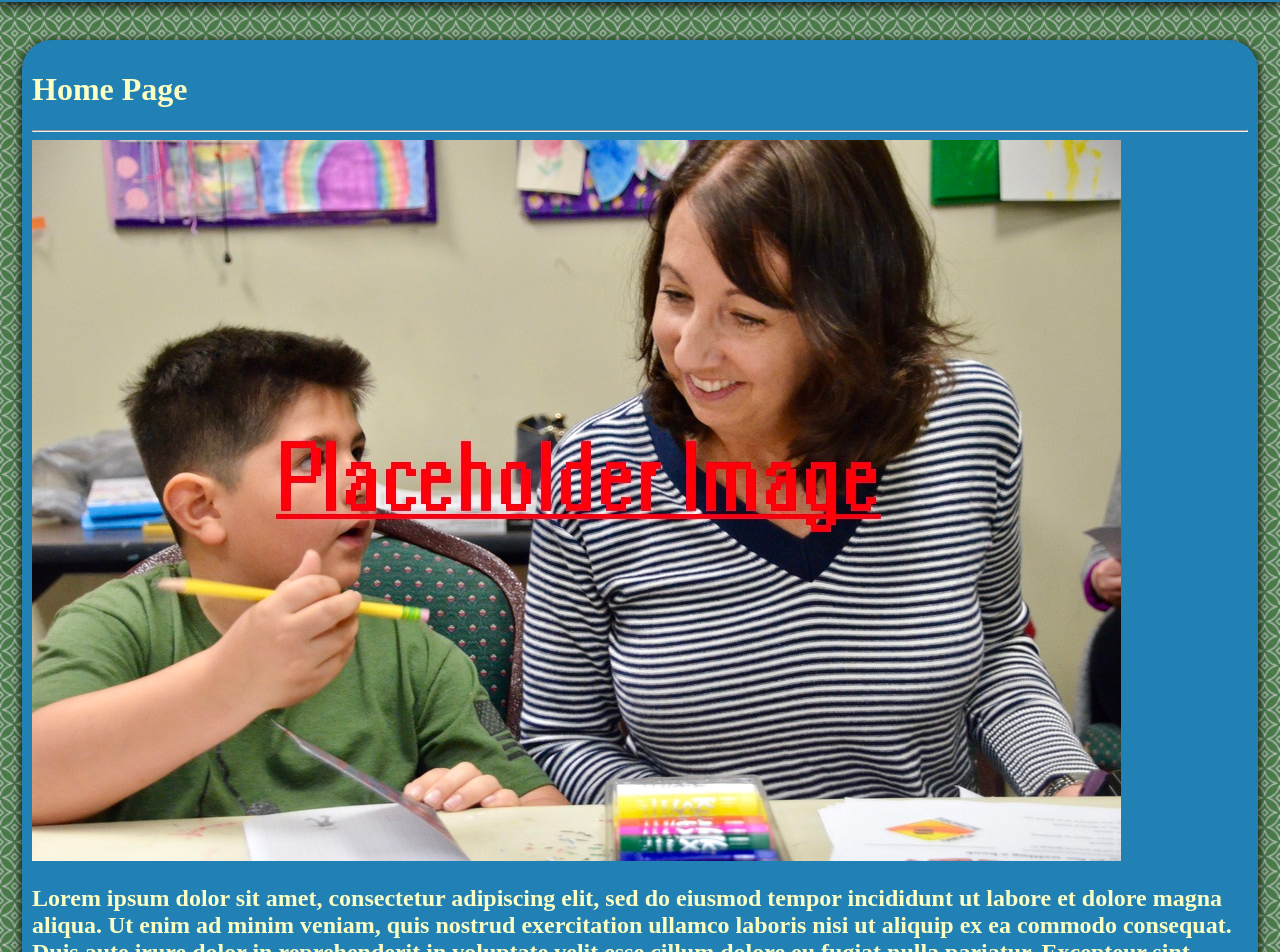
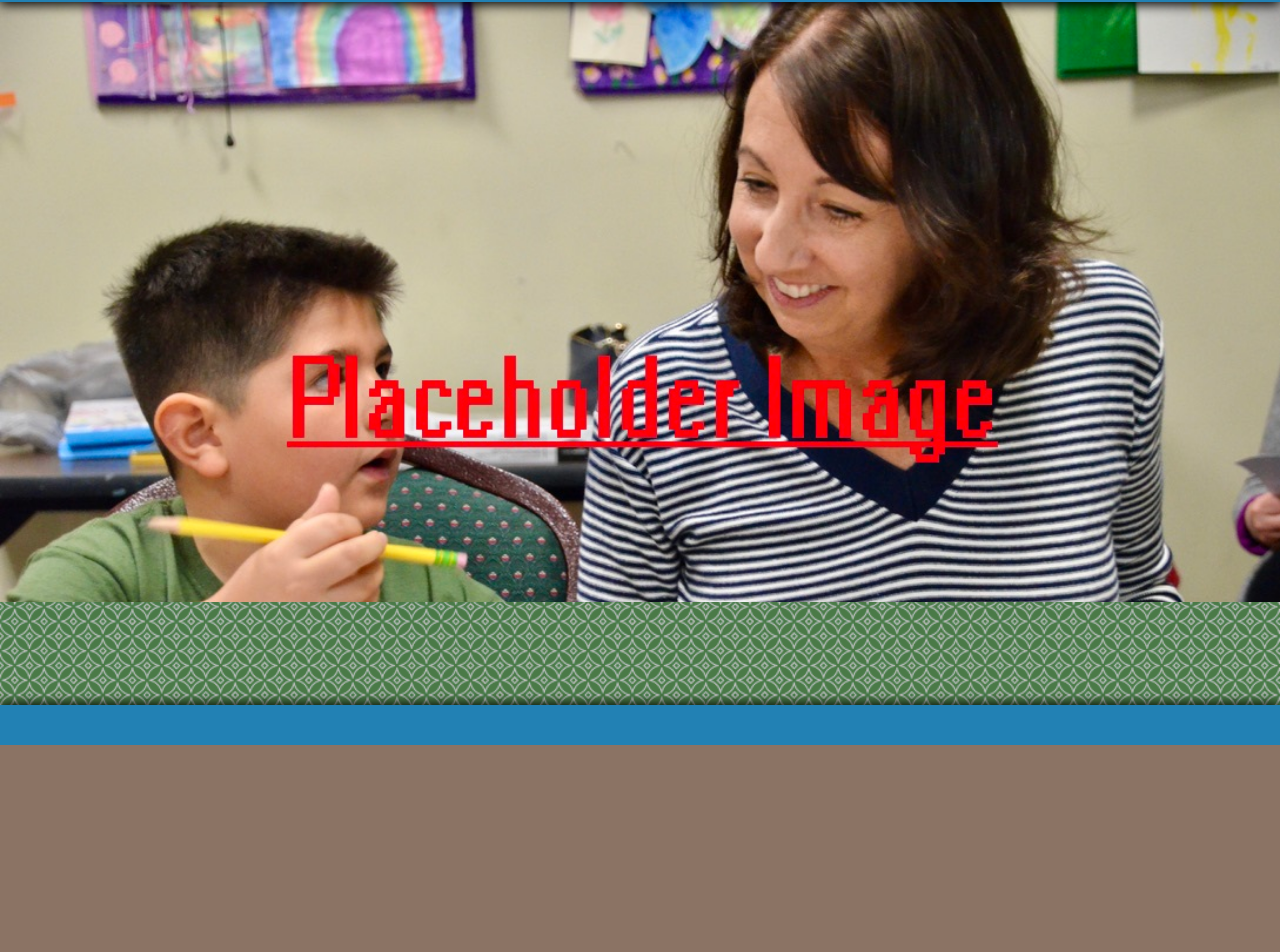
Before and after one commit to palminski/kind-aunty, an Angular app: page / in a window 1280 px wide. Shown: the part 55-1007 px from the top of the page. After the commit the page ends 800 px from the top, so only its background shows below. Built offline with nearby package versions, Linux system fonts and the light colour scheme.

Commit message:
setting up home page

```diff
--- a/src/app/components/nav-bar/nav-bar.component.css
+++ b/src/app/components/nav-bar/nav-bar.component.css
@@ -1,7 +1,10 @@
+
+
 nav{
     background-color: var(--bg-navigation);
-
+    position: relative;
     filter: drop-shadow(0px 3px 6px);
+    z-index: 10;
 }
 
 ul {
--- a/src/app/components/nav-bar/nav-bar.component.html
+++ b/src/app/components/nav-bar/nav-bar.component.html
@@ -8,4 +8,3 @@
     <li><a class="hoverable" routerLink="/for-teachers" routerLinkActive="active" ariaCurrentWhenActive="page">For Teachers</a></li>
   </ul>
 </nav>
-<br>
--- a/src/app/pages/about/about.component.html
+++ b/src/app/pages/about/about.component.html
@@ -33,8 +33,6 @@
         <div class="invis-block animate-from-transparent" appScrollAnimation>
             <ul>
                 <h1 class="list-header animate-from-transparent" appScrollAnimation>Degrees</h1>
-
-
                 <li *ngFor="let listItem of degrees" class="animate-from-transparent" appScrollAnimation>
                     <span class="bold">{{listItem.header}}</span>
                     <div *ngIf="listItem.description">
@@ -45,5 +43,4 @@
             </ul>
         </div>
     </div>
-
 </div>
--- a/src/app/pages/contact/contact.component.html
+++ b/src/app/pages/contact/contact.component.html
@@ -1,16 +1,23 @@
+<div class="page grow-in">
     <div class="container block">
         <h1>Contact</h1>
         <hr>
-    <p>Please Press the button below to test function in the contact component. Do note that this is not the finalised version of the page, it is just used to test how input will be handled so we can use it to send emails later!</p>
-    <form #contactForm="ngForm" (ngSubmit)="onSubmit()" >
-        <input id="input-test-1" placeholder="input test 1" [(ngModel)]="model.test1" name="test1" (ngModelChange)="onFormChanged()">
+        <p>Please Press the button below to test function in the contact component. Do note that this is not the
+            finalised version of the page, it is just used to test how input will be handled so we can use it to send
+            emails later!</p>
+        <form #contactForm="ngForm" (ngSubmit)="onSubmit()">
+            <input id="input-test-1" placeholder="input test 1" [(ngModel)]="model.test1" name="test1"
+                (ngModelChange)="onFormChanged()">
 
-        <input id="input-test-2" placeholder="input test 2" [(ngModel)]="model.test2" name="test2" (ngModelChange)="onFormChanged()">
+            <input id="input-test-2" placeholder="input test 2" [(ngModel)]="model.test2" name="test2"
+                (ngModelChange)="onFormChanged()">
             <button>Submit</button>
 
         </form>
-    <h1 *ngIf="isSubmitted">Form was Submited with values: [{{submittedMessage.test1}}] [{{submittedMessage.test2}}]</h1>
+        <h1 *ngIf="isSubmitted">Form was Submited with values: [{{submittedMessage.test1}}] [{{submittedMessage.test2}}]
+        </h1>
         <hr>
         Data from form will display here in json format for tesing
         <br> {{model | json}}
     </div>
+</div>
--- a/src/app/pages/for-parents/for-parents.component.html
+++ b/src/app/pages/for-parents/for-parents.component.html
@@ -1,5 +1,11 @@
-<div class="container block">
-<h1>For Parents</h1>
-<hr>
-<p>Lorem ipsum dolor sit amet, consectetur adipiscing elit, sed do eiusmod tempor incididunt ut labore et dolore magna aliqua. Ut enim ad minim veniam, quis nostrud exercitation ullamco laboris nisi ut aliquip ex ea commodo consequat. Duis aute irure dolor in reprehenderit in voluptate velit esse cillum dolore eu fugiat nulla pariatur. Excepteur sint occaecat cupidatat non proident, sunt in culpa qui officia deserunt mollit anim id est laborum.</p>
+<div class="page grow-in">
+    <div class="container block">
+        <h1>For Parents</h1>
+        <hr>
+        <p>Lorem ipsum dolor sit amet, consectetur adipiscing elit, sed do eiusmod tempor incididunt ut labore et dolore
+            magna aliqua. Ut enim ad minim veniam, quis nostrud exercitation ullamco laboris nisi ut aliquip ex ea
+            commodo consequat. Duis aute irure dolor in reprehenderit in voluptate velit esse cillum dolore eu fugiat
+            nulla pariatur. Excepteur sint occaecat cupidatat non proident, sunt in culpa qui officia deserunt mollit
+            anim id est laborum.</p>
+    </div>
 </div>
--- a/src/app/pages/for-teachers/for-teachers.component.html
+++ b/src/app/pages/for-teachers/for-teachers.component.html
@@ -1,5 +1,8 @@
+<div class="page grow-in">
 <div class="container-2 block">
     <h1>For Teachers</h1>
     <hr>
     <p>Lorem ipsum dolor sit amet, consectetur adipiscing elit, sed do eiusmod tempor incididunt ut labore et dolore magna aliqua. Ut enim ad minim veniam, quis nostrud exercitation ullamco laboris nisi ut aliquip ex ea commodo consequat. Duis aute irure dolor in reprehenderit in voluptate velit esse cillum dolore eu fugiat nulla pariatur. Excepteur sint occaecat cupidatat non proident, sunt in culpa qui officia deserunt mollit anim id est laborum.</p>
     </div>
+
+</div>
--- a/src/app/pages/home/home.component.css
+++ b/src/app/pages/home/home.component.css
@@ -0,0 +1,13 @@
+.hero {
+    position: relative;
+    width: 100%;
+    height: 600px;
+    overflow: hidden;
+}
+
+.hero img {
+    width: 100%;
+    height: auto;
+    display: block;
+    object-fit: cover;
+}
--- a/src/app/pages/home/home.component.html
+++ b/src/app/pages/home/home.component.html
@@ -1,10 +1,4 @@
-<div class="container block">
-    <h1>Home Page</h1>
-    <hr>
-    <img src="assets/test.jpeg" alt="test">
-    <h2>Lorem ipsum dolor sit amet, consectetur adipiscing elit, sed do eiusmod tempor incididunt ut labore et dolore
-        magna aliqua. Ut enim ad minim veniam, quis nostrud exercitation ullamco laboris nisi ut aliquip ex ea commodo
-        consequat. Duis aute irure dolor in reprehenderit in voluptate velit esse cillum dolore eu fugiat nulla
-        pariatur. Excepteur sint occaecat cupidatat non proident, sunt in culpa qui officia deserunt mollit anim id est
-        laborum.</h2>
-</div>
+
+    <div class="hero">
+        <img src="assets/test.jpeg" alt="test">
+    </div>
--- a/src/styles.css
+++ b/src/styles.css
@@ -1,4 +1,6 @@
 /* You can add global styles to this file, and also import other style files */
+
+
 :root {
 
     /* Solid Colors for backgrounds*/
@@ -29,10 +31,13 @@ body {
 }
 #mainBody{
     flex: 1;
-    padding-bottom: 20px;
+    padding-bottom: 0px;
 }
 
-
+.page{
+    margin-top: 18px;
+    margin-bottom: 18px;
+}
 
 .container {
     max-width: 1300px;
```
Also changed, not shown: src/assets/test-2.jpeg (added), src/assets/test-3.jpeg (added), 1 other file (tests, documents, lock files or other folders). Lines whose indentation alone changed are shown as unchanged.
